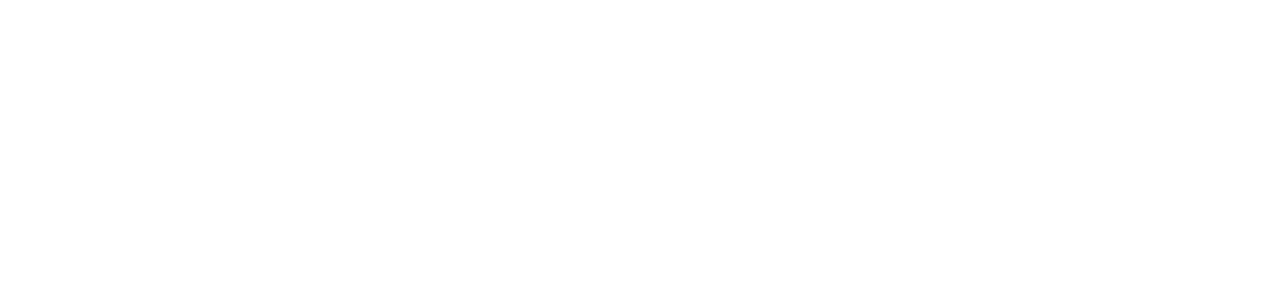
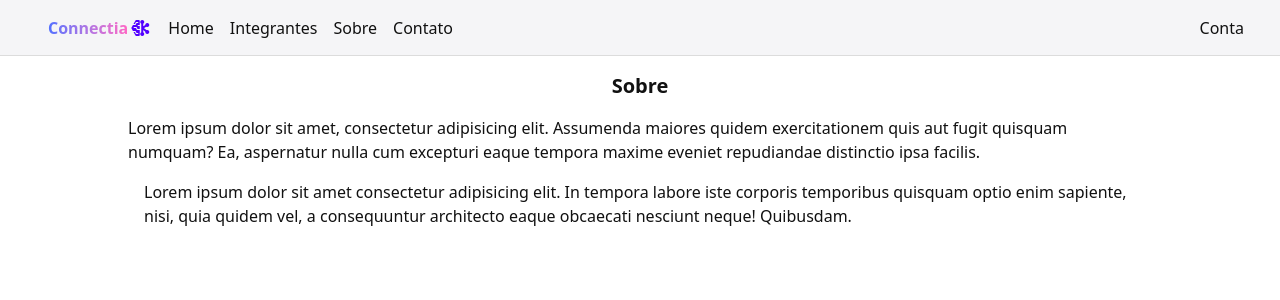
Before and after one commit to GS-2-Connectia/Front-End, a React (Vite) app: page /sobre in a window 1280 px wide. Before the commit this address had no page. Shown: the top 300 px of the page. Built offline with nearby package versions, Linux system fonts and the light colour scheme; some icons are missing.

Commit message:
feat: About page layout created

```diff
--- a/package.json
+++ b/package.json
@@ -20,6 +20,7 @@
     "react-dom": "^19.2.0",
     "react-icons": "^5.5.0",
     "react-router-dom": "^7.9.6",
+    "react-youtube": "^10.1.0",
     "tailwindcss": "^4.1.17"
   },
   "devDependencies": {
--- a/src/App.tsx
+++ b/src/App.tsx
@@ -2,6 +2,7 @@
 import { Home } from "./pages/home"
 import { Layout } from "./components/layout"
 import { Members } from "./pages/members"
+import { About } from "./pages/about"
 
 function App() {
 
@@ -12,6 +13,7 @@
                 <Route element={<Layout/>}>
                     <Route index path="/" element={<Home/>} />
                     <Route path="/integrantes" element={<Members/>} />
+                    <Route path="/sobre" element={<About/>} />
                 </Route>
             </Routes>
         </BrowserRouter>
--- a/src/components/layout.tsx
+++ b/src/components/layout.tsx
@@ -98,13 +98,6 @@
                             <Link to="/integrantes" onClick={() => setHamburgerOpen(false)}>Integrantes</Link>
                             <Link to="/sobre" onClick={() => setHamburgerOpen(false)}>Sobre</Link>
                             <Link to="/contato" onClick={() => setHamburgerOpen(false)}>Contato</Link>
-
-                            <button
-                                onClick={toggleTheme}
-                                className="mt-4 py-2 px-3 bg-(--bg-3) rounded-md hover:opacity-80"
-                            >
-                                Alternar Tema
-                            </button>
                         </nav>
                     </div>
                 </div>
--- a/src/index.css
+++ b/src/index.css
@@ -49,3 +49,7 @@
   'GRAD' 0,
   'opsz' 24
 }
+
+.title {
+  @apply flex justify-center text-xl font-bold text-(--text) mb-4;
+}
--- /dev/null
+++ b/src/pages/about.tsx
@@ -0,0 +1,33 @@
+import YouTube from 'react-youtube';
+
+export function About() {
+    const videoId = 'I7MBoiZSwEQ';
+
+    const opts = {
+        height: '390',
+        width: '640',
+        playerVars: {
+            autoplay: 1,
+        },
+    }
+    return (
+        <div>
+            <h1 className="title">
+                Sobre
+            </h1>
+            <article className="flex flex-col w-4/5 justify-center m-auto">
+                <section>
+                    <p>Lorem ipsum dolor sit amet, consectetur adipisicing elit. Assumenda maiores quidem exercitationem quis aut fugit quisquam numquam? Ea, aspernatur nulla cum excepturi eaque tempora maxime eveniet repudiandae distinctio ipsa facilis.</p>
+                </section>
+                <section className='flex flex-row m-auto mt-4'>
+                    <div>
+                        <YouTube videoId={videoId} opts={opts} />
+                    </div>
+                    <div className='flex flex-1 ml-4'>
+                        <p>Lorem ipsum dolor sit amet consectetur adipisicing elit. In tempora labore iste corporis temporibus quisquam optio enim sapiente, nisi, quia quidem vel, a consequuntur architecto eaque obcaecati nesciunt neque! Quibusdam.</p>
+                    </div>
+                </section>
+            </article>
+        </div>
+    )
+}
--- a/src/pages/members.tsx
+++ b/src/pages/members.tsx
@@ -5,7 +5,7 @@
 export function Members() {
     return (
         <main>
-            <h1 className="flex justify-center text-xl font-bold text-(--text)">
+            <h1 className="title">
                 Integrantes
             </h1>
             <article className="flex flex-col text-center place-content-center">
```
Also changed, not shown: 1 other file (tests, documents, lock files or other folders).
